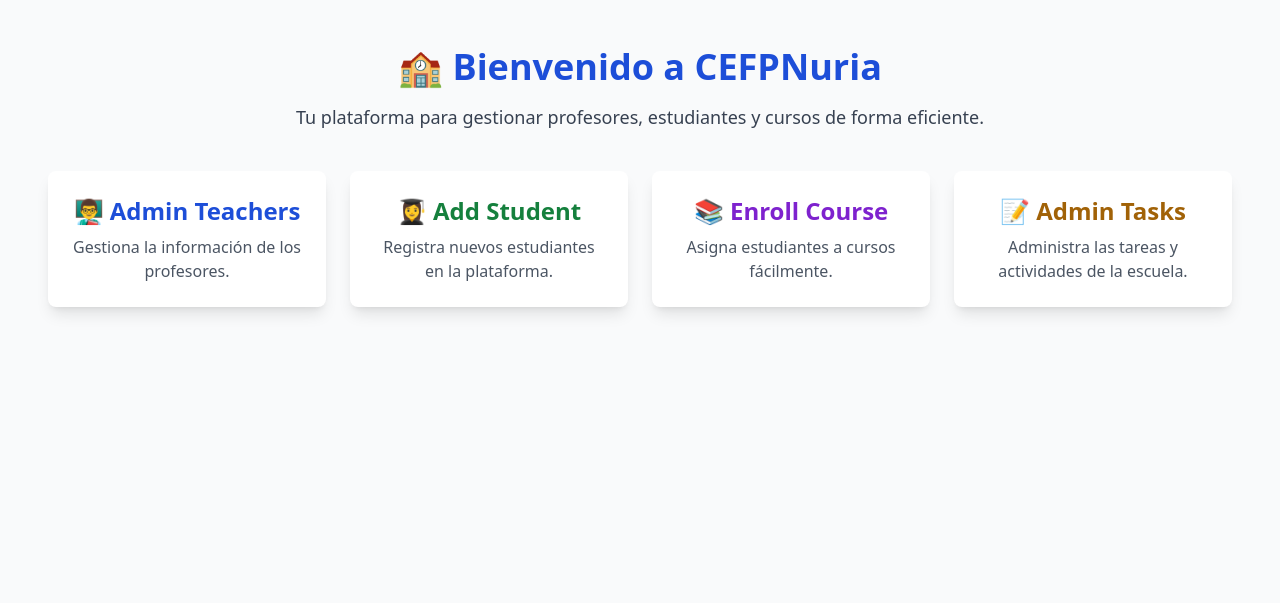
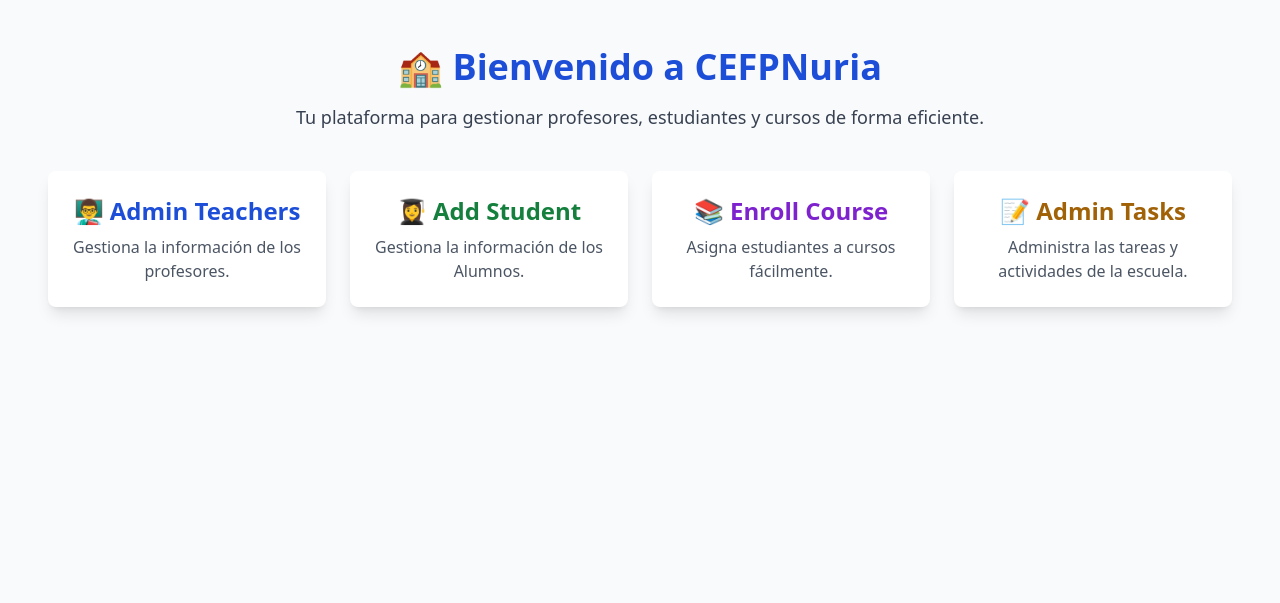
Before and after one commit to ACaliz1/OOP1, a PHP site: page / in a window 1280 px wide. Shown: the part 88-691 px from the top of the page. Run offline with PHP 8.4, Linux system fonts and the light colour scheme; data that the repository does not hold is empty; some libraries are stand-ins or nearby versions.

Commit message:
Changed student button description.

```diff
--- a/src/views/home.view.php
+++ b/src/views/home.view.php
@@ -16,7 +16,7 @@
         <!-- Card: Add Student -->
         <a href="/student" class="block bg-white rounded-lg shadow-lg p-6 hover:shadow-xl transition transform hover:scale-105 text-center">
             <h2 class="text-2xl font-bold text-green-700 mb-2">👩‍🎓 Add Student</h2>
-            <p class="text-gray-600">Registra nuevos estudiantes en la plataforma.</p>
+            <p class="text-gray-600">Gestiona la información de los Alumnos.</p>
         </a>
 
         <!-- Card: Enroll Course -->
```
